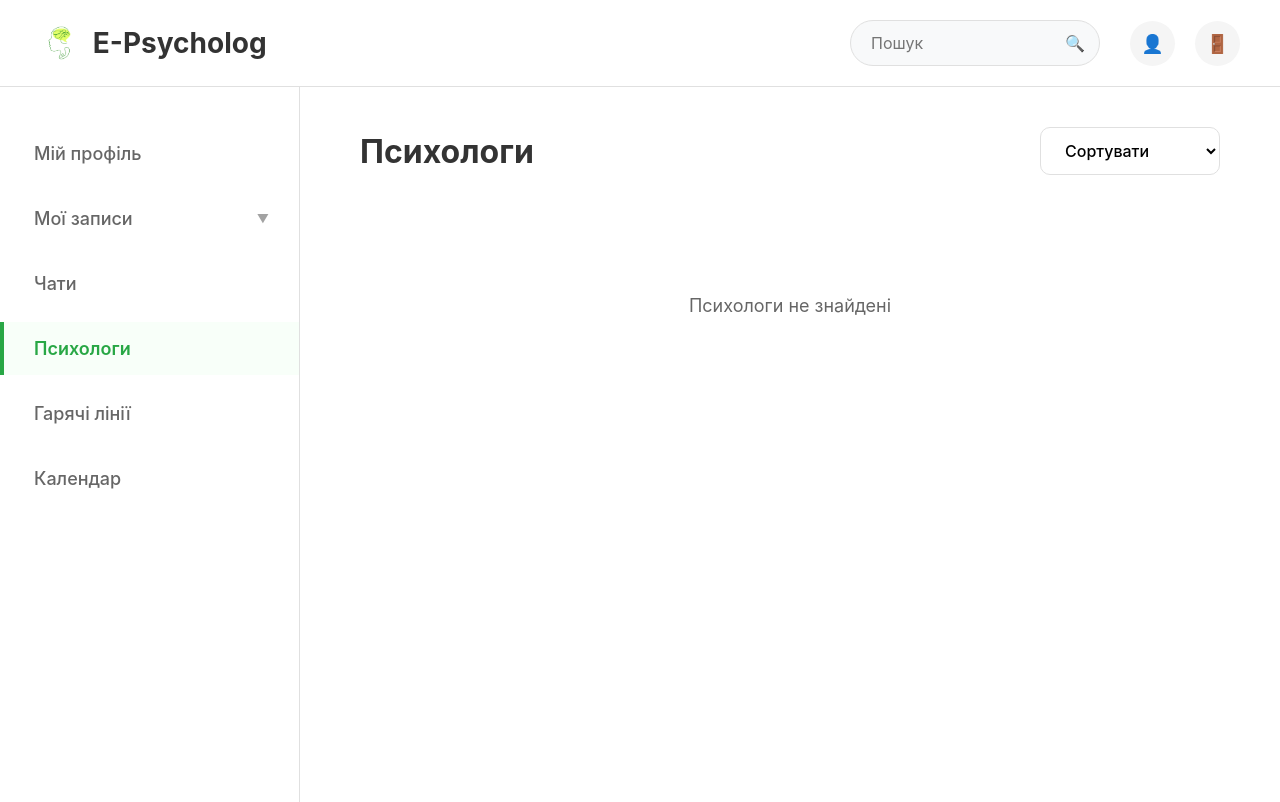
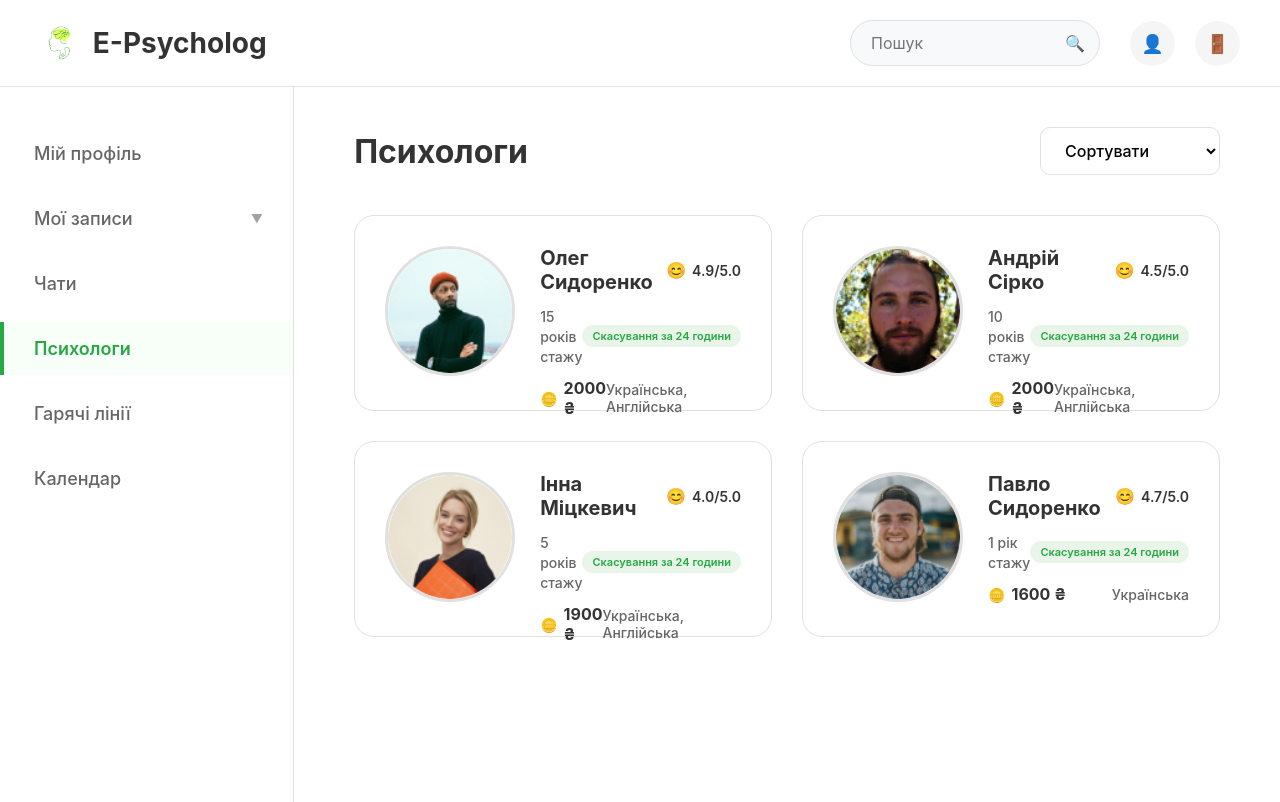
Before and after one commit to r3alscript/Mental-E-Service, a Django app: page /booking/psychologists/ in a window 1280 px wide. Run offline with Django 4.2, Linux system fonts and the light colour scheme; data that the repository does not hold is empty.

Commit message:
enhanced Psychologists display

```diff
--- a/authorization/admin.py
+++ b/authorization/admin.py
@@ -17,5 +17,5 @@ class ClientAdmin(admin.ModelAdmin):
 
 @admin.register(Psychologist)
 class PsychologistAdmin(admin.ModelAdmin):
-    list_display = ("user", "specialization", "language", "tz")
-    search_fields = ("user__email", "specialization", "language")
+    list_display = ("user", "specialization", "languages")
+    search_fields = ("user__email", "specialization", "languages")
--- a/booking/templates/booking/psychologists_list.html
+++ b/booking/templates/booking/psychologists_list.html
@@ -1,5 +1,5 @@
-{% extends "base.html" %} {% block title %}Психологи - E-Psycholog{% endblock %}
-{% block content %}
+{% extends "base.html" %} {% load static %}{% block title %}Психологи -
+E-Psycholog{% endblock %} {% block content %}
 <div class="psychologists-page">
   <!-- Заголовок и сортировка -->
   <div class="page-controls">
@@ -14,37 +14,35 @@
     </div>
   </div>
 
-  <!-- Сетка психологов -->
+  <!-- Сетка психологов - ХАРДКОД -->
   <div class="psychologists-grid">
-    {% for psychologist in psychologists %}
+    <!-- Психолог 1 -->
     <div class="psychologist-card">
       <div class="psychologist-main">
         <div class="psychologist-photo">
-          <div class="photo-placeholder">👤</div>
+          <img
+            src="{% static 'booking/img/psychologists/oleg_sidorenko.jpg' %}"
+            alt="Олег Сидоренко"
+            class="psychologist-avatar"
+          />
         </div>
 
         <div class="psychologist-details">
           <!-- Первый ряд: Имя и рейтинг -->
           <div class="info-row first-row">
             <div class="name-section">
-              <h3 class="psychologist-name">
-                {{ psychologist.user.get_full_name }}
-              </h3>
+              <h3 class="psychologist-name">Олег Сидоренко</h3>
             </div>
             <div class="rating-section">
               <span class="rating-emoji">😊</span>
-              <span class="rating-value"
-                >{{ psychologist.rating|default:"4.9" }}/5.0</span
-              >
+              <span class="rating-value">4.9/5.0</span>
             </div>
           </div>
 
           <!-- Второй ряд: Стаж и отмена -->
           <div class="info-row second-row">
             <div class="experience-section">
-              <span class="experience"
-                >{{ psychologist.experience|default:"5" }} років стажу</span
-              >
+              <span class="experience">15 років стажу</span>
             </div>
             <div class="cancellation-section">
               <span class="cancellation-badge">Скасування за 24 години</span>
@@ -55,24 +53,156 @@
           <div class="info-row third-row">
             <div class="price-section">
               <span class="price-emoji">🪙</span>
-              <span class="price"
-                >{{ psychologist.price|default:"2000" }} ₴</span
-              >
+              <span class="price">2000 ₴</span>
             </div>
             <div class="languages-section">
-              <span class="languages"
-                >{{ psychologist.languages|default:"Українська" }}</span
-              >
+              <span class="languages">Українська, Англійська</span>
             </div>
           </div>
         </div>
       </div>
     </div>
-    {% empty %}
-    <div class="empty-state">
-      <p>Психологи не знайдені</p>
+
+    <!-- Психолог 2 -->
+    <div class="psychologist-card">
+      <div class="psychologist-main">
+        <div class="psychologist-photo">
+          <img
+            src="{% static 'booking/img/psychologists/andrii_sirko.jpg' %}"
+            alt="Андрій Сірко"
+            class="psychologist-avatar"
+          />
+        </div>
+
+        <div class="psychologist-details">
+          <!-- Первый ряд: Имя и рейтинг -->
+          <div class="info-row first-row">
+            <div class="name-section">
+              <h3 class="psychologist-name">Андрій Сірко</h3>
+            </div>
+            <div class="rating-section">
+              <span class="rating-emoji">😊</span>
+              <span class="rating-value">4.5/5.0</span>
+            </div>
+          </div>
+
+          <!-- Второй ряд: Стаж и отмена -->
+          <div class="info-row second-row">
+            <div class="experience-section">
+              <span class="experience">10 років стажу</span>
+            </div>
+            <div class="cancellation-section">
+              <span class="cancellation-badge">Скасування за 24 години</span>
+            </div>
+          </div>
+
+          <!-- Третий ряд: Цена и языки -->
+          <div class="info-row third-row">
+            <div class="price-section">
+              <span class="price-emoji">🪙</span>
+              <span class="price">2000 ₴</span>
+            </div>
+            <div class="languages-section">
+              <span class="languages">Українська, Англійська</span>
+            </div>
+          </div>
+        </div>
+      </div>
     </div>
-    {% endfor %}
+
+    <!-- Психолог 3 -->
+    <div class="psychologist-card">
+      <div class="psychologist-main">
+        <div class="psychologist-photo">
+          <img
+            src="{% static 'booking/img/psychologists/inna_mitskevich.jpg' %}"
+            alt="Інна Міцкевич"
+            class="psychologist-avatar"
+          />
+        </div>
+
+        <div class="psychologist-details">
+          <!-- Первый ряд: Имя и рейтинг -->
+          <div class="info-row first-row">
+            <div class="name-section">
+              <h3 class="psychologist-name">Інна Міцкевич</h3>
+            </div>
+            <div class="rating-section">
+              <span class="rating-emoji">😊</span>
+              <span class="rating-value">4.0/5.0</span>
+            </div>
+          </div>
+
+          <!-- Второй ряд: Стаж и отмена -->
+          <div class="info-row second-row">
+            <div class="experience-section">
+              <span class="experience">5 років стажу</span>
+            </div>
+            <div class="cancellation-section">
+              <span class="cancellation-badge">Скасування за 24 години</span>
+            </div>
+          </div>
+
+          <!-- Третий ряд: Цена и языки -->
+          <div class="info-row third-row">
+            <div class="price-section">
+              <span class="price-emoji">🪙</span>
+              <span class="price">1900 ₴</span>
+            </div>
+            <div class="languages-section">
+              <span class="languages">Українська, Англійська</span>
+            </div>
+          </div>
+        </div>
+      </div>
+    </div>
+
+    <!-- Психолог 4 -->
+    <div class="psychologist-card">
+      <div class="psychologist-main">
+        <div class="psychologist-photo">
+          <img
+            src="{% static 'booking/img/psychologists/pavlo_sidorenko.jpg' %}"
+            alt="Павло Сидоренко"
+            class="psychologist-avatar"
+          />
+        </div>
+
+        <div class="psychologist-details">
+          <!-- Первый ряд: Имя и рейтинг -->
+          <div class="info-row first-row">
+            <div class="name-section">
+              <h3 class="psychologist-name">Павло Сидоренко</h3>
+            </div>
+            <div class="rating-section">
+              <span class="rating-emoji">😊</span>
+              <span class="rating-value">4.7/5.0</span>
+            </div>
+          </div>
+
+          <!-- Второй ряд: Стаж и отмена -->
+          <div class="info-row second-row">
+            <div class="experience-section">
+              <span class="experience">1 рік стажу</span>
+            </div>
+            <div class="cancellation-section">
+              <span class="cancellation-badge">Скасування за 24 години</span>
+            </div>
+          </div>
+
+          <!-- Третий ряд: Цена и языки -->
+          <div class="info-row third-row">
+            <div class="price-section">
+              <span class="price-emoji">🪙</span>
+              <span class="price">1600 ₴</span>
+            </div>
+            <div class="languages-section">
+              <span class="languages">Українська</span>
+            </div>
+          </div>
+        </div>
+      </div>
+    </div>
   </div>
 </div>
 
@@ -142,16 +272,16 @@
     flex-shrink: 0;
   }
 
-  .photo-placeholder {
-    width: 100px;
-    height: 100px;
+  .psychologist-photo {
+    flex-shrink: 0;
+  }
+
+  .psychologist-avatar {
+    width: 130px;
+    height: 130px;
     border-radius: 50%;
-    background: #f0f0f0;
-    display: flex;
-    align-items: center;
-    justify-content: center;
-    font-size: 40px;
-    color: #666;
+    object-fit: cover;
+    border: 3px solid #e0e0e0;
   }
 
   .psychologist-details {
@@ -263,14 +393,6 @@
     font-weight: 500;
   }
 
-  .empty-state {
-    grid-column: 1 / -1;
-    text-align: center;
-    padding: 80px 20px;
-    color: #666;
-    font-size: 18px;
-  }
-
   @media (max-width: 1200px) {
     .psychologists-grid {
       grid-template-columns: 1fr;
```
Also changed, not shown: authorization/forms.py (+5 -19 lines), authorization/models.py (+1 -11 lines), authorization/migrations/0001_initial.py, authorization/migrations/0002_psychologist_experience_psychologist_languages_and_more.py (deleted), booking/migrations/0001_initial.py, booking/static/booking/img/psychologists/andrii_sirko.jpg (added), booking/static/booking/img/psychologists/inna_mitskevich.jpg (added), booking/static/booking/img/psychologists/oleg_sidorenko.jpg (added), booking/static/booking/img/psychologists/pavlo_sidorenko.jpg (added).
